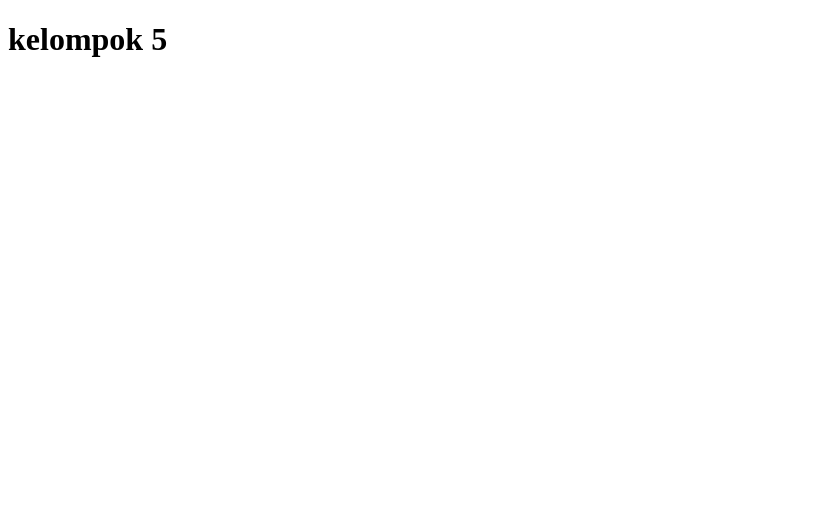
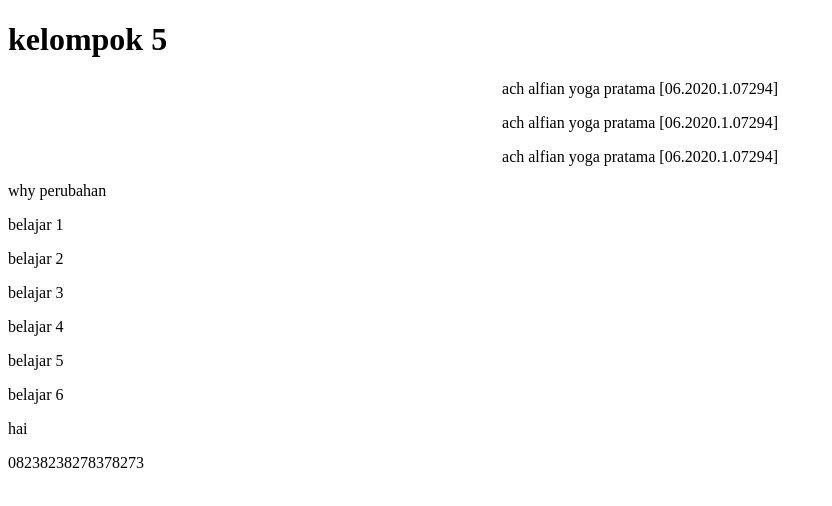
Before and after one commit to alfianp12/tugas_minggu_ke10, a plain HTML site: page index.html in a window 1280 px wide. Shown: the whole page, without its empty margins (0-832 px from the left). Drawn offline with Linux system fonts and the light colour scheme.

```diff
--- a/index.html
+++ b/index.html
@@ -8,6 +8,22 @@
   </head>
   <body>
     <h1>kelompok 5</h1>
-    <center></center>
+    <center>
+      <p>ach alfian yoga pratama [06.2020.1.07294]</p>
+      <p>ach alfian yoga pratama [06.2020.1.07294]</p>
+      <p>ach alfian yoga pratama [06.2020.1.07294]</p>
+    </center>
+
+    <!--coba perubahan -->
+    <p>why perubahan</p>
+    <p>belajar 1</p>
+    <p>belajar 2</p>
+    <p>belajar 3</p>
+    <p>belajar 4</p>
+    <p>belajar 5</p>
+    <p>belajar 6</p>
+
+    <p>hai</p>
+    <p>08238238278378273</p>
   </body>
 </html>
```
